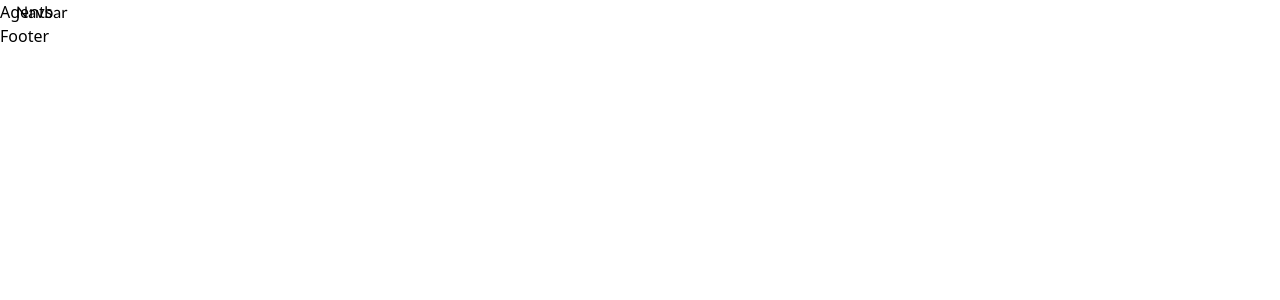
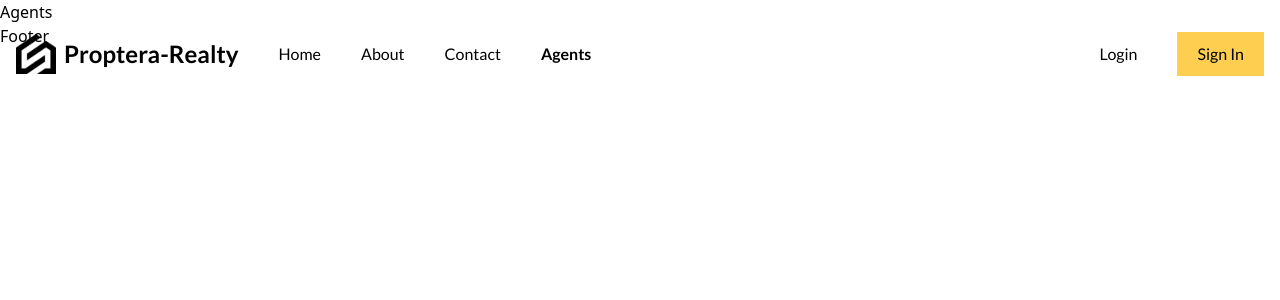
Before and after one commit to Erhahon-Imafidon/mernstack-realestate-app, a React (Vite) app: page /agents in a window 1280 px wide. Shown: the top 300 px of the page. Built offline with nearby package versions, Linux system fonts and the light colour scheme.

Commit message:
feat: update Navbar component with logo, navigation links, and login/sign-in options; enhance styling

```diff
--- a/src/components/Navbar.tsx
+++ b/src/components/Navbar.tsx
@@ -1,11 +1,58 @@
 import { NavLink, Link } from 'react-router';
 
-const Logo = '/logo.png';
+const Logo = '/icons/logo.png';
+
+const navLinks = [
+    { name: 'Home', path: '/' },
+    { name: 'About', path: '/about' },
+    { name: 'Contact', path: '/contact' },
+    { name: 'Agents', path: '/agents' },
+];
 
 const Navbar = () => {
     return (
-        <header className="container font-lato fixed inset-x-0 top-0">
-            Navbar
+        <header className="container font-lato fixed inset-x-0 top-0 flex items-center justify-between py-8">
+            <div className="flex items-center gap-x-10">
+                <Link to="/" className="flex items-center gap-x-2">
+                    <img src={Logo} alt="Logo" className="size-10" />
+                    <span className="text-2xl font-bold">Proptera-Realty</span>
+                </Link>
+
+                <nav>
+                    <ul className="flex items-center gap-x-10">
+                        {navLinks.map((link) => (
+                            <li
+                                key={link.path}
+                                className="transition-transform hover:scale-105"
+                            >
+                                <NavLink
+                                    to={link.path}
+                                    className={({ isActive }) =>
+                                        isActive ? 'font-semibold' : ''
+                                    }
+                                >
+                                    {link.name}
+                                </NavLink>
+                            </li>
+                        ))}
+                    </ul>
+                </nav>
+            </div>
+
+            <div className="flex items-center gap-x-10">
+                <Link
+                    to={'/login'}
+                    className="transition-transform hover:scale-105"
+                >
+                    Login
+                </Link>
+                <Link
+                    to={'/signin'}
+                    className="bg-register px-5 py-2.5 transition-transform hover:scale-105"
+                >
+                    Sign In
+                </Link>
+            </div>
         </header>
     );
 };
--- a/src/index.css
+++ b/src/index.css
@@ -8,4 +8,6 @@
 
 @theme {
     --font-lato: 'Lato', sans-serif;
+    /* COLORS  */
+    --color-register: #fece51;
 }
```
